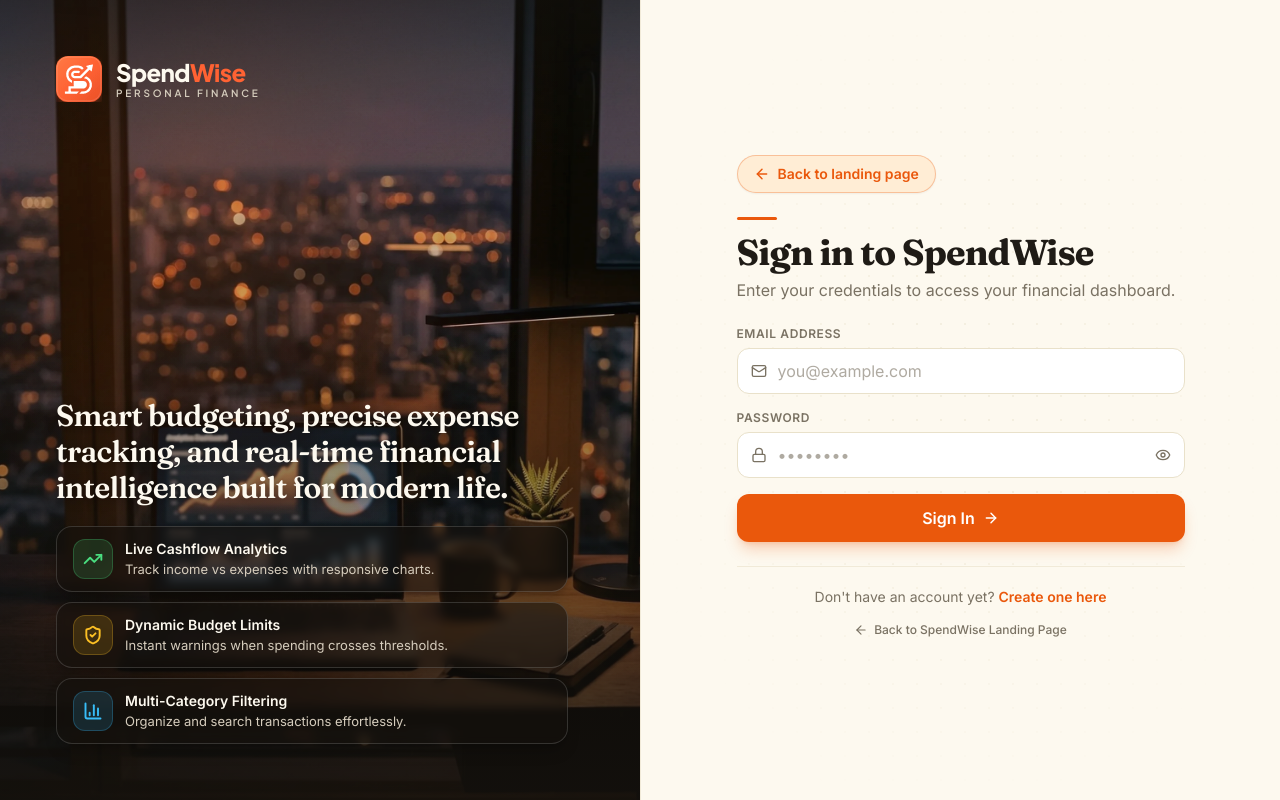
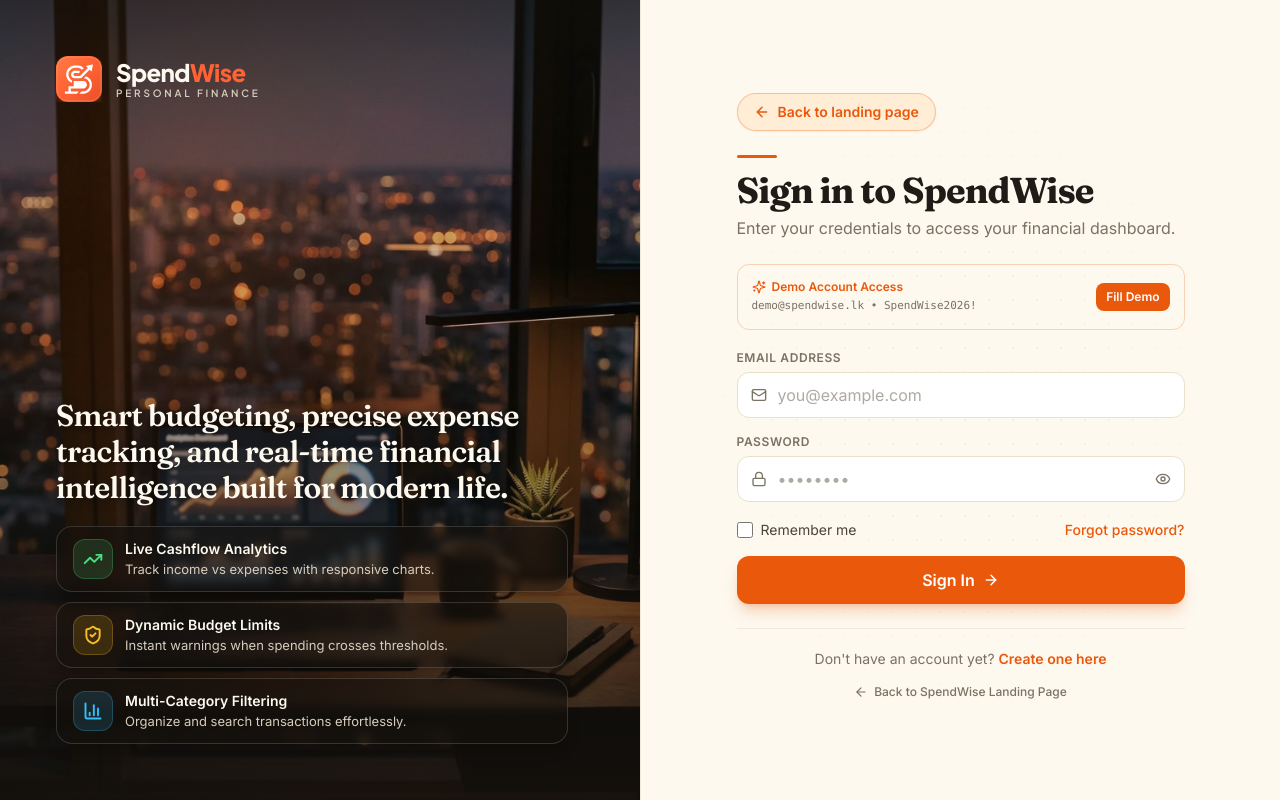
Before and after one commit to tasunthachathunika/spendwise-expense-tracker, a React (Vite) app in the folder frontend/: page /login in a window 1280 px wide. Built offline with nearby package versions, Linux system fonts and the light colour scheme.

Commit message:
feat(auth): add professional demo quick-fill card and remember-me controls to login

```diff
--- a/frontend/src/pages/Login.jsx
+++ b/frontend/src/pages/Login.jsx
@@ -11,14 +11,18 @@ import {
   Eye,
   EyeOff,
   Loader2,
+  Sparkles,
 } from 'lucide-react';
 import SpendWiseLogo from '../components/landing/SpendWiseLogo';
 import api from '../utils/api';
 import { useAuth } from '../context/AuthContext';
 import toast from 'react-hot-toast';
+import useDocumentTitle from '../hooks/useDocumentTitle';
 
 const Login = () => {
+  useDocumentTitle('Sign In');
   const [formData, setFormData] = useState({ email: '', password: '' });
+  const [rememberMe, setRememberMe] = useState(false);
   const [loading, setLoading] = useState(false);
   const [showPassword, setShowPassword] = useState(false);
   const [imgError, setImgError] = useState(false);
@@ -45,6 +49,14 @@ const Login = () => {
     } finally {
       setLoading(false);
     }
+  };
+
+  const handleFillDemo = () => {
+    setFormData({
+      email: 'demo@spendwise.lk',
+      password: 'SpendWise2026!',
+    });
+    toast.success('Loaded demo account credentials');
   };
 
   return (
@@ -227,6 +239,26 @@ const Login = () => {
             </p>
           </div>
 
+          {/* Quick Demo Access Card (For Evaluators & Reviewers) */}
+          <div className="mb-5 p-3 sm:p-3.5 rounded-xl border border-brand/25 bg-brand-soft/30 flex items-center justify-between gap-3 shadow-2xs">
+            <div className="min-w-0">
+              <div className="flex items-center gap-1.5 text-xs font-semibold text-brand">
+                <Sparkles className="w-3.5 h-3.5 flex-shrink-0" />
+                <span>Demo Account Access</span>
+              </div>
+              <div className="text-[11px] text-ink-soft font-mono truncate mt-0.5">
+                demo@spendwise.lk • SpendWise2026!
+              </div>
+            </div>
+            <button
+              type="button"
+              onClick={handleFillDemo}
+              className="text-xs font-semibold px-2.5 py-1.5 rounded-lg bg-brand text-white hover:bg-brand-dark transition-all duration-150 shadow-2xs shrink-0 cursor-pointer active:scale-95"
+            >
+              Fill Demo
+            </button>
+          </div>
+
           {/* Form */}
           <form onSubmit={handleSubmit} className="space-y-4" autoComplete="off">
             {/* Decoy hidden inputs to prevent browser password managers from auto-filling */}
@@ -293,6 +325,26 @@ const Login = () => {
               </div>
             </div>
 
+            {/* Remember Me & Forgot Password Row */}
+            <div className="flex items-center justify-between text-xs sm:text-sm pt-0.5">
+              <label className="flex items-center gap-2 cursor-pointer text-ink-body select-none">
+                <input
+                  type="checkbox"
+                  checked={rememberMe}
+                  onChange={(e) => setRememberMe(e.target.checked)}
+                  className="w-4 h-4 rounded border-line text-brand focus:ring-brand accent-brand cursor-pointer"
+                />
+                <span>Remember me</span>
+              </label>
+              <button
+                type="button"
+                onClick={() => toast('To access demo records, click "Fill Demo" above or sign in with your registered account.', { duration: 4000 })}
+                className="font-medium text-brand hover:underline cursor-pointer"
+              >
+                Forgot password?
+              </button>
+            </div>
+
             {/* Primary Submit Button */}
             <button
               type="submit"
```
